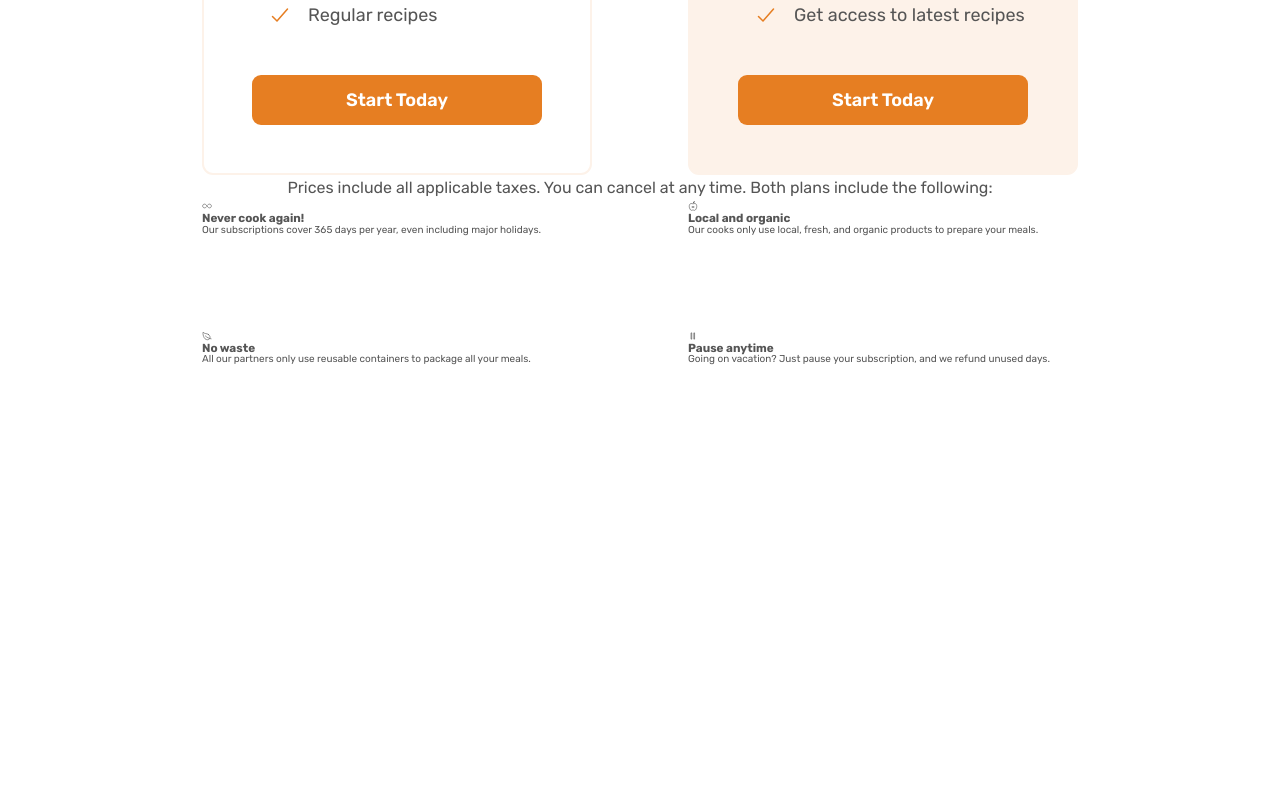
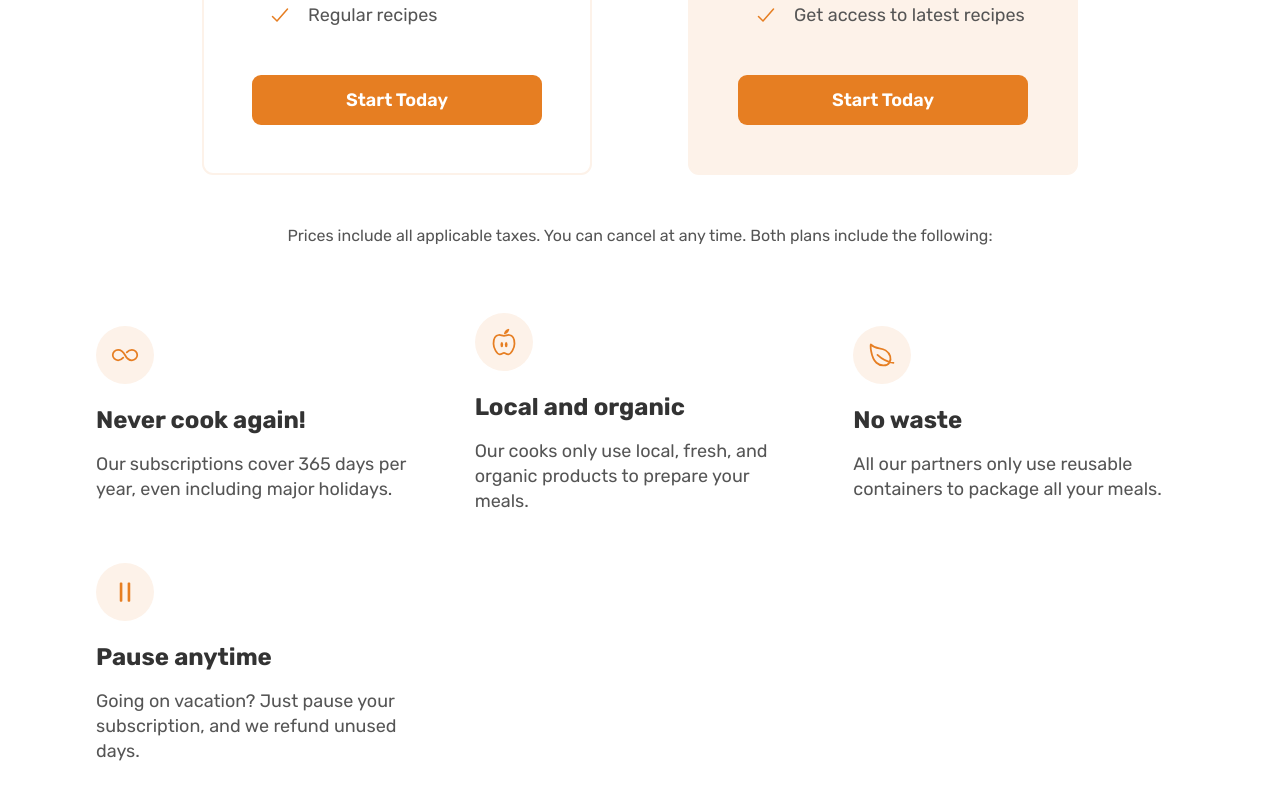
Before and after one commit to linivu/omnifood, a React app: page / in a window 1280 px wide. Shown: the part 5093-5893 px from the top of the page. Before the commit the page ends 5599 px from the top, so only its background shows below. Built offline with nearby package versions, Linux system fonts and the light colour scheme.

Commit message:
Update Pricing component styles: add meals features all styles

```diff
--- a/src/components/page/Pricing.scss
+++ b/src/components/page/Pricing.scss
@@ -1,10 +1,6 @@
 @use '../../scss/config/' as *;
 
 .pricing {
-  .container {
-    margin-bottom: 4.6rem;
-  }
-
   .grid {
     // MEDIA QUERIES
     @include screen('phone', landscape) {
@@ -173,17 +169,100 @@
   }
 
   &__features {
+    margin-top: 4.8rem;
+
+    .grid {
+      gap: 4.8rem;
+
+      // MEDIA QUERIES
+      @include screen('laptop') {
+        grid-template-columns: repeat(auto-fit, minmax(30rem, 1fr));
+      }
+    }
+
     &-text {
       font-size: 1.2rem;
       text-align: center;
       line-height: 1.6;
+      margin-bottom: 3.2rem;
 
       // MEDIA QUERIES
       @include screen('laptop') {
         font-size: 1.4rem;
+        margin-bottom: 4.8rem;
       }
       @include screen('lg laptop') {
         font-size: 1.6rem;
+        margin-bottom: 6.4rem;
+      }
+    }
+
+    &-feature {
+      .icon {
+        height: 4.8rem;
+        width: 4.8rem;
+        border-radius: 50%;
+        background-color: #fdf2e9;
+        display: grid;
+        place-content: center;
+        color: $primary-color;
+        margin-bottom: 1.6rem;
+
+        // MEDIA QUERIES
+        @include screen('laptop') {
+          height: 5.2rem;
+          width: 5.2rem;
+          margin-bottom: 2rem;
+        }
+        @include screen('lg laptop') {
+          height: 5.8rem;
+          width: 5.8rem;
+          margin-bottom: 2.4rem;
+        }
+
+        ion-icon {
+          height: 2.4rem;
+          width: 2.4rem;
+
+          // MEDIA QUERIES
+          @include screen('laptop') {
+            height: 2.6rem;
+            width: 2.6rem;
+          }
+          @include screen('lg laptop') {
+            height: 2.8rem;
+            width: 2.8rem;
+          }
+        }
+      }
+
+      .heading {
+        font-size: 1.8rem;
+        color: #333;
+        margin-bottom: 1.2rem;
+
+        // MEDIA QUERIES
+        @include screen('laptop') {
+          font-size: 2rem;
+          margin-bottom: 1.6rem;
+        }
+        @include screen('lg laptop') {
+          font-size: 2.4rem;
+          margin-bottom: 2rem;
+        }
+      }
+
+      .text {
+        font-size: 1.4rem;
+        line-height: 1.4;
+
+        // MEDIA QUERIES
+        @include screen('laptop') {
+          font-size: 1.6rem;
+        }
+        @include screen('lg laptop') {
+          font-size: 1.8rem;
+        }
       }
     }
   }
```
